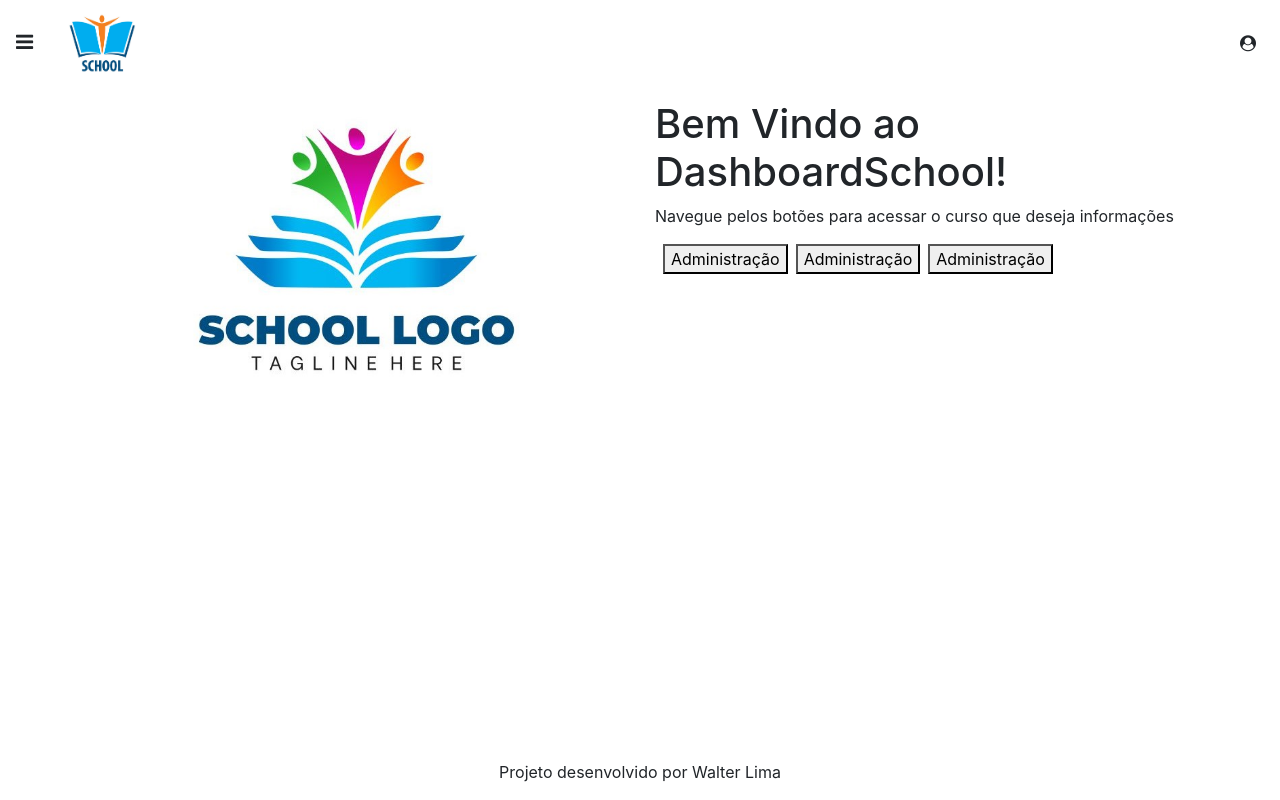
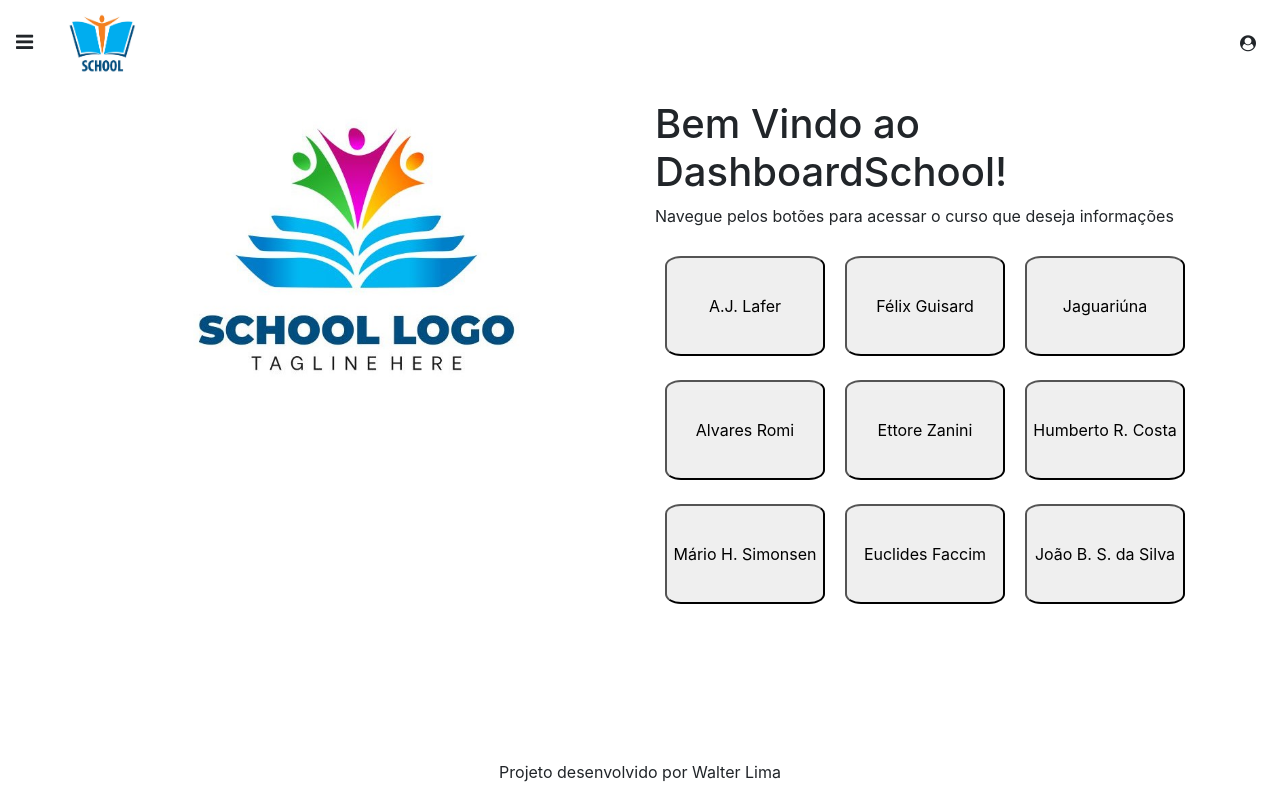
Before and after one commit to WalterLimaViana/dashboardSchool, an Angular app: page /main in a window 1280 px wide. Built offline with nearby package versions, Linux system fonts and the light colour scheme.

Commit message:
criado os  botôes

```diff
--- a/src/app/dashboard/main-page/main-page.component.css
+++ b/src/app/dashboard/main-page/main-page.component.css
@@ -1,3 +1,15 @@
 .container {
   margin-top: 100px;
 }
+
+button {
+  height: 100px;
+  width: 160px;
+  margin: 12px 10px;
+  border-radius: 10%;
+}
+
+button:hover {
+  background-color: rgb(45, 137, 212);
+  color: white;
+}
--- a/src/app/dashboard/main-page/main-page.component.html
+++ b/src/app/dashboard/main-page/main-page.component.html
@@ -8,9 +8,16 @@
       <!-- <router-outlet></router-outlet> -->
       <h1>Bem Vindo ao DashboardSchool!</h1>
       <p>Navegue pelos botões para acessar o curso que deseja informações</p>
-      <button class="ml-2 button">Administração</button>
-      <button class="ml-2 button">Administração</button>
-      <button class="ml-2 button">Administração</button>
+      <button class="button">A.J. Lafer</button>
+      <button class="button">Félix Guisard</button>
+      <button class="button">Jaguariúna</button>
+      <button class="button">Alvares Romi</button>
+      <button class="button">Ettore Zanini</button>
+      <button class="button">Humberto R. Costa</button>
+      <button class="button">Mário H. Simonsen</button>
+      <button class="button">Euclides Faccim</button>
+      <button class="button">João B. S. da Silva</button>
+
     </div>
   </div>
 </div>
```
